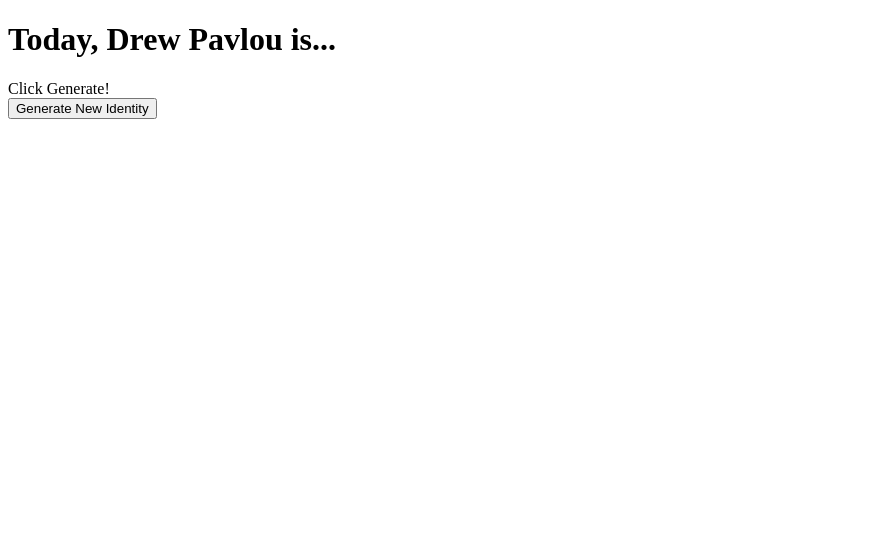
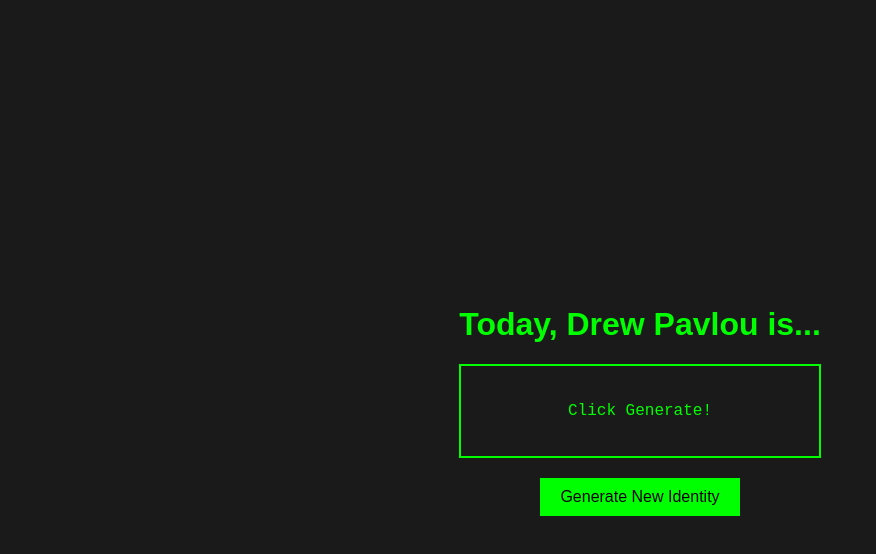
Before and after one commit to SlicksRoboto/who-is-drew-pavlou-today, a plain HTML site: page index.html in a window 1280 px wide. Shown: the whole page, without its empty margins (0-876 px from the left). Drawn offline with Linux system fonts and the light colour scheme.

Commit message:
Update index.html

```diff
--- a/index.html
+++ b/index.html
@@ -1,11 +1,46 @@
 <!DOCTYPE html>
-
 <html lang="en">
 <head>
     <meta charset="UTF-8">
     <meta name="viewport" content="width=device-width, initial-scale=1.0">
     <title>Who is Drew Pavlou today?</title>
-
+    <style>
+        body {
+            font-family: Arial, sans-serif;
+            background-color: #1a1a1a;
+            color: #00ff00;
+            display: flex;
+            justify-content: center;
+            align-items: center;
+            height: 100vh;
+            margin: 0;
+        }
+        .container {
+            text-align: center;
+        }
+        .display {
+            font-family: 'Courier New', monospace;
+            border: 2px solid #00ff00;
+            padding: 20px;
+            margin: 20px 0;
+            min-width: 300px;
+            min-height: 50px;
+            display: flex;
+            justify-content: center;
+            align-items: center;
+        }
+        button {
+            background-color: #00ff00;
+            color: #000000;
+            border: none;
+            padding: 10px 20px;
+            cursor: pointer;
+            font-size: 16px;
+        }
+        button:hover {
+            background-color: #00cc00;
+        }
+    </style>
 </head>
 <body>
     <div class="container">
@@ -13,7 +48,7 @@
         <div class="display" id="ethnicityDisplay">
             Click Generate!
         </div>
-<button onclick="generateIdentity()">Generate New Identity</button>
+        <button onclick="generateEthnicity()">Generate New Identity</button>
     </div>
 
 <script>
@@ -72,3 +107,5 @@ Click Generate!
         }, 500);
     }
 </script>
+</body>
+</html>
```
Lines whose indentation alone changed are shown as unchanged.
